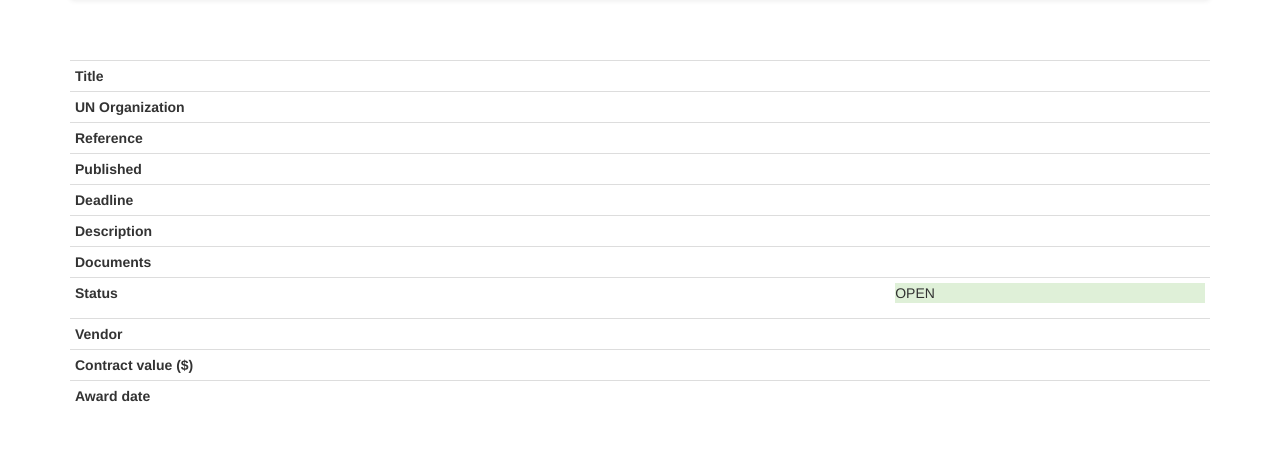
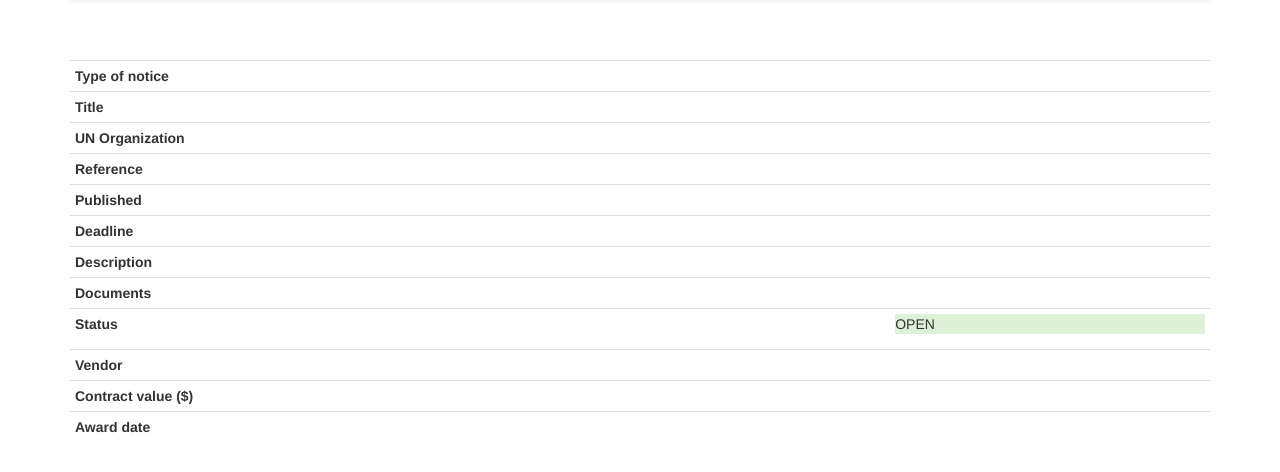
Before and after one commit to eaudeweb/edw-scratch, a Python web app: template scratch/templates/tender.html in a window 1280 px wide. Shown: the part 52-524 px from the top of the page. Run offline with Jinja, Linux system fonts and the light colour scheme; the template is opened without the code that fills it, so the values that code supplies are empty; some libraries are stand-ins or nearby versions.

Commit message:
tempaltes: add type of notice for a single tender view

```diff
--- a/scratch/templates/tender.html
+++ b/scratch/templates/tender.html
@@ -5,6 +5,10 @@
 {% block content %}
 
   <table class='table table-condensed table-hover'>
+    <tr>
+      <th>Type of notice</th>
+      <td>{{ tender.notice_type }}</td>
+    </tr>
     <tr>
       <th>Title</th>
       <td>{{ tender.title }}</td>
```
